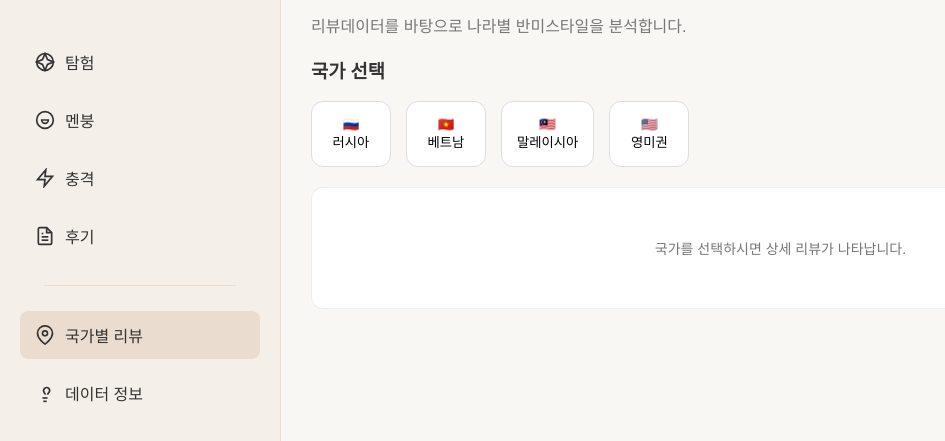
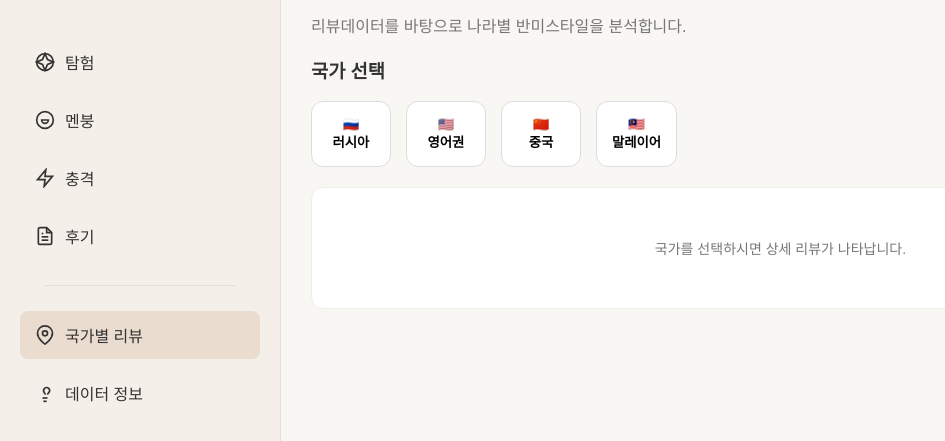
Before and after one commit to xxxrixxx/banhmipanh, a plain HTML site: page region.html in a window 1280 px wide. Shown: the part 79-520 px from the top of the page, without its empty margins (0-945 px from the left). Drawn offline with Linux system fonts and the light colour scheme.

Commit message:
Add files via upload

```diff
--- a/region.html
+++ b/region.html
@@ -193,8 +193,6 @@
             </svg> 후기
         </a>
     </nav>
-</body>
-</div>
 
 <main>
     <div class="header">
@@ -202,30 +200,16 @@
         <p style="color:var(--text-secondary);">리뷰데이터를 바탕으로 나라별 반미스타일을 분석합니다.</p>
     </div>
 
-
+    <div class="card">
+        <h3>국가 선택</h3>
+        <div id="country-filters" style="display:flex; gap:15px; flex-wrap:wrap; margin-top:15px;"></div>
     </div>
 
-
-
-    <div class="card">
-        <h3>국가 선택</h3>
-        <div id="country-filters" style="display:flex; gap:15px; flex-wrap:wrap; margin-top:15px;">
-            <button class="country-filter" data-country="러시아"
-                style="padding:15px; background:white; border:1px solid #ddd; border-radius:12px; cursor:pointer; min-width:80px; text-align:center;">🇷🇺<br>러시아</button><button
-                class="country-filter" data-country="베트남"
-                style="padding:15px; background:white; border:1px solid #ddd; border-radius:12px; cursor:pointer; min-width:80px; text-align:center;">🇻🇳<br>베트남</button><button
-                class="country-filter" data-country="말레이시아"
-                style="padding:15px; background:white; border:1px solid #ddd; border-radius:12px; cursor:pointer; min-width:80px; text-align:center;">🇲🇾<br>말레이시아</button><button
-                class="country-filter" data-country="영미권"
-                style="padding:15px; background:white; border:1px solid #ddd; border-radius:12px; cursor:pointer; min-width:80px; text-align:center;">🇺🇸<br>영미권</button>
-        </div>
-    </div>
-
-
-    <div id="placeholder-msg" style="text-align:center; padding:50px; color:#777; font-size:14px; background:white; border:1px solid #eee; border-radius:12px; margin-top:20px;">
+    <div id="placeholder-msg"
+        style="text-align:center; padding:50px; color:#777; font-size:14px; background:white; border:1px solid #eee; border-radius:12px; margin-top:20px;">
         국가를 선택하시면 상세 리뷰가 나타납니다.
     </div>
-<div id="region-detail" style="display:none; grid-template-columns: repeat(2, 1fr); gap:20px; margin-top:20px;">
+    <div id="region-detail" style="display:none; grid-template-columns: repeat(2, 1fr); gap:20px; margin-top:20px;">
         <div class="card">
             <h3>상세 통계</h3>
             <div id="country-stats" style="font-size:14px; padding:10px;"></div>
@@ -235,30 +219,92 @@
             <div id="country-tags" style="padding:10px; display:flex; gap:10px;"></div>
         </div>
         <div class="card" style="grid-column: span 2;">
-            <h3>최신 리뷰 (2건)</h3>
+            <h3>상세 리뷰</h3>
             <div id="detail-reviews" style="display:flex; flex-direction:column; gap:10px;"></div>
         </div>
     </div>
 
     <script>
-        const regionData = { "러시아": { "별점": "4.5", "메뉴": "소고기 반미", "태그": ["#최고", "#푸짐"], "리뷰": [{ "name": "Ана", "text": "맛있어요!" }, { "name": "Ксения", "text": "훌륭해요" }] }, "베트남": { "별점": "4.2", "메뉴": "소고기 반미", "태그": ["#신선", "#바삭"], "리뷰": [{ "name": "Pham", "text": "넓고 시원해요" }, { "name": "Ryan", "text": "최고입니다" }] }, "말레이시아": { "별점": "4.8", "메뉴": "치킨 반미", "태그": ["#만족", "#친절"], "리뷰": [{ "name": "sarah", "text": "그걸 살 여유가 있어서 좋네요" }, { "name": "asyraf", "text": "정말 맛있어요" }] }, "영미권": { "별점": "4.6", "메뉴": "비프 반미", "태그": ["#훌륭", "#감사"], "리뷰": [{ "name": "Nadya", "text": "맛있는!" }, { "name": "Penny", "text": "정말 맛있고 훌륭함" }] } };
-        document.querySelectorAll('.country-filter').forEach(btn => {
+        const regionData = {
+            "러시아": {
+                "별점": "4.5", "메뉴": "소고기 반미", "태그": ["#최고", "#푸짐"],
+                "리뷰": [
+                    { "name": "Ана", "text": "맛있어요! 러시아어 메뉴도 있어요." },
+                    { "name": "Ксения Власова", "text": "맛있고, 빨리 나오고, 러시아어 메뉴도 있고, 실내에 에어컨도 있어요." },
+                    { "name": "Анастасия Павликова", "text": "맛있는 반미, 다양한 속재료, 빠른 조리." },
+                    { "name": "Алексей Шулика", "text": "맛있고 토핑도 푸짐해요." },
+                    { "name": "Анастасия Русакова", "text": "가장 맛있어요" },
+                    { "name": "Артём Путинцев", "text": "맛있고 바삭한 빵, 주문이 빨리 나왔어요." }
+                ]
+            },
+            "영어권": {
+                "별점": "4.6", "메뉴": "비프 반미", "태그": ["#훌륭", "#감사"],
+                "리뷰": [
+                    { "name": "Nadya Parsley", "text": "맛있는!" },
+                    { "name": "Penny Lau", "text": "정말 맛있고 훌륭한 음식이었어요." },
+                    { "name": "Jordan Alcantara", "text": "정말 멋진 저녁 식사였어요! 가족이나 친구들과 함께 가기에 강력 추천합니다." },
+                    { "name": "Dos (BIZZLE)", "text": "음식도 맛있고 서비스도 빨랐어요! 추천합니다!" },
+                    { "name": "Danish Iskandar", "text": "음식 정말 맛있어요! 10점 만점에 10점!" },
+                    { "name": "Kennard Ramba", "text": "음식도 맛있고 서비스도 좋았어요." }
+                ]
+            },
+            "중국": {
+                "별점": "4.3", "메뉴": "믹스 반미", "태그": ["#맛있음", "#깔끔"],
+                "리뷰": [
+                    { "name": "Clary Chong", "text": "음식도 맛있었고, 반찬도 종류별로 다 나왔어요. 강력 추천합니다!" },
+                    { "name": "ling", "text": "상당히 괜찮습니다." }
+                ]
+            },
+            "말레이어": {
+                "별점": "4.7", "메뉴": "치킨 반미", "태그": ["#만족", "#친절"],
+                "리뷰": [
+                    { "name": "sarah ziyad", "text": "그걸 살 여유가 있어서 좋네요." },
+                    { "name": "asyraf ariffin", "text": "정말 맛있어요." },
+                    { "name": "Bukhari Razali", "text": "아주 맛있어요" },
+                    { "name": "Bukhari Razali Personal", "text": "아주 맛있어요" }
+                ]
+            }
+        };
+
+        const flagMap = {
+            "러시아": "🇷🇺",
+            "영어권": "🇺🇸",
+            "중국": "🇨🇳",
+            "말레이어": "🇲🇾"
+        };
+
+        const filterContainer = document.getElementById('country-filters');
+        Object.keys(regionData).forEach(country => {
+            const btn = document.createElement('button');
+            btn.className = 'country-filter';
+            btn.setAttribute('data-country', country);
+            btn.style.padding = '15px';
+            btn.style.background = 'white';
+            btn.style.border = '1px solid #ddd';
+            btn.style.borderRadius = '12px';
+            btn.style.cursor = 'pointer';
+            btn.style.minWidth = '80px';
+            btn.style.textAlign = 'center';
+            btn.innerHTML = `${flagMap[country] || '🌐'}<br><strong>${country}</strong>`;
+
             btn.addEventListener('click', function () {
                 document.querySelectorAll('.country-filter').forEach(b => { b.style.borderColor = '#ddd'; });
                 this.style.borderColor = 'var(--accent)';
-                const country = this.getAttribute('data-country');
                 const data = regionData[country];
-                document.getElementById('region-detail').style.display = 'grid'; document.getElementById('placeholder-msg').style.display = 'none';
-                document.getElementById('country-stats').innerHTML = '<p>평균 별점: <strong>' + data.별점 + '</strong></p><p>인기 메뉴: <strong>' + data.메뉴 + '</strong></p>';
-                document.getElementById('country-tags').innerHTML = data.태그.map(t => '<span style="background:#f5efe9; padding:5px 10px; border-radius:4px; color:var(--accent);">' + t + '</span>').join('');
-                document.getElementById('detail-reviews').innerHTML = data.리뷰.map(r => '<div style="padding:10px 0; border-bottom:1px dashed #ddd;"><strong>' + r.name + ':</strong> ' + r.text + '</div>').join('');
+
+                document.getElementById('region-detail').style.display = 'grid';
+                document.getElementById('placeholder-msg').style.display = 'none';
+
+                document.getElementById('country-stats').innerHTML = `<p>평균 별점: <strong>${data.별점}</strong></p><p>인기 메뉴: <strong>${data.메뉴}</strong></p>`;
+                document.getElementById('country-tags').innerHTML = data.태그.map(t => `<span style="background:#f5efe9; padding:5px 10px; border-radius:4px; color:var(--accent);">${t}</span>`).join('');
+
+                // 리뷰 내용을 '리뷰내용 - 작성자' 형식으로 무작위 5개까지 출력
+                document.getElementById('detail-reviews').innerHTML = data.리뷰.sort(() => 0.5 - Math.random()).slice(0, 5).map(r =>
+                    `<div style="padding:10px 0; border-bottom:1px dashed #ddd;">"${r.text}" - <strong>${r.name}</strong></div>`
+                ).join('');
             });
+            filterContainer.appendChild(btn);
         });
-    </script>
-
-
-
-
     </script>
 </main>
 </body>
```
